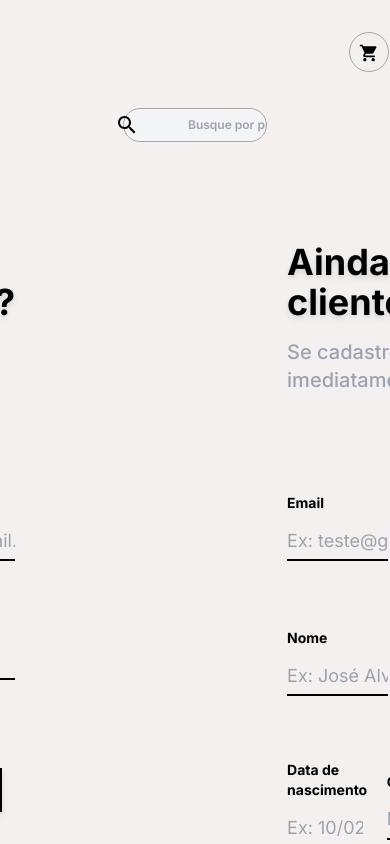
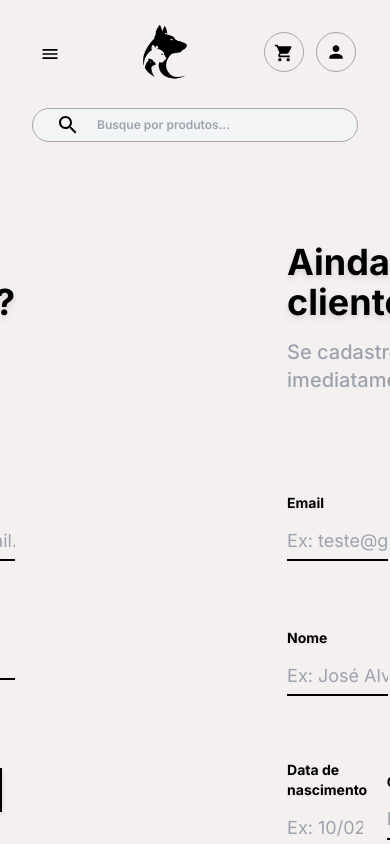
Before and after one commit to gcaramori/petilidades, a Next.js app: page /auth/login in a window 390 px wide. Built offline with nearby package versions, Linux system fonts and the light colour scheme; no server answers.

Commit message:
Adjusted Navbar responsiveness

```diff
--- a/components/header/headerSearch.tsx
+++ b/components/header/headerSearch.tsx
@@ -6,8 +6,8 @@ export default function HeaderSearch() {
     }
 
     return (
-        <div className="flex justify-center items-center relative w-56 md:w-full xl:w-80 px-10 lg:px-0">
-            <button type="button" className="absolute top-[.2rem] xl:top-[.6rem] left-8 md:left-16 lg:left-4 z-30" onClick={handleSearch}>
+        <div className="flex justify-center items-center relative w-full xl:w-80 px-4 md:px-10 lg:px-0">
+            <button type="button" className="absolute top-[.2rem] xl:top-[.6rem] left-10 md:left-16 lg:left-4 z-30" onClick={handleSearch}>
                 <SearchIcon />
             </button>
 
--- a/components/header/navbar.tsx
+++ b/components/header/navbar.tsx
@@ -100,23 +100,23 @@ export default function Navbar() {
                 ) : (
                     <>
                         <div className="block w-full relative pb-3">
-                            <nav className="w-full h-auto p-2 flex justify-center items-center gap-40 relative bg-main">
-                                <button className="inline-block z-20 relative p-4 bg-transparent border-none mr-10 active:outline-none focus:outline-none" onClick={handleOpenSidemenu}>
+                            <nav className="w-full h-auto p-2 flex justify-center items-center gap-10 relative bg-main">
+                                <button className="inline-block z-20 relative p-4 bg-transparent border-none md:mr-10 active:outline-none focus:outline-none" onClick={handleOpenSidemenu}>
                                     <MenuIcon fontSize="small" />
                                 </button>
 
-                                <div className="headerLogo inline-block w-28 h-[72px] relative">
+                                <div className="headerLogo inline-block w-[128px] h-[72px] relative">
                                     <Image
                                         src="/logo.png"
                                         alt="logo"
                                         fill
                                         style={{ objectFit: "contain" }}
-                                        sizes="(max-width: 1024px) 128px, 250px"
+                                        sizes="128px"
                                         priority
                                     />
                                 </div>
 
-                                <div className="w-36 h-full flex justify-center items-center gap-6 relative">
+                                <div className="w-36 h-full flex justify-center items-center gap-3 relative">
                                     <div>
                                         <button type="button" className="inline-block text-sm h-10 w-10 rounded-full border border-grayBorder transition-all relative hover:border-black">
                                             <ShoppingCartIcon fontSize="small" />
```
Also changed, not shown: components/shared/tooltip.tsx (line endings or trailing spaces).
